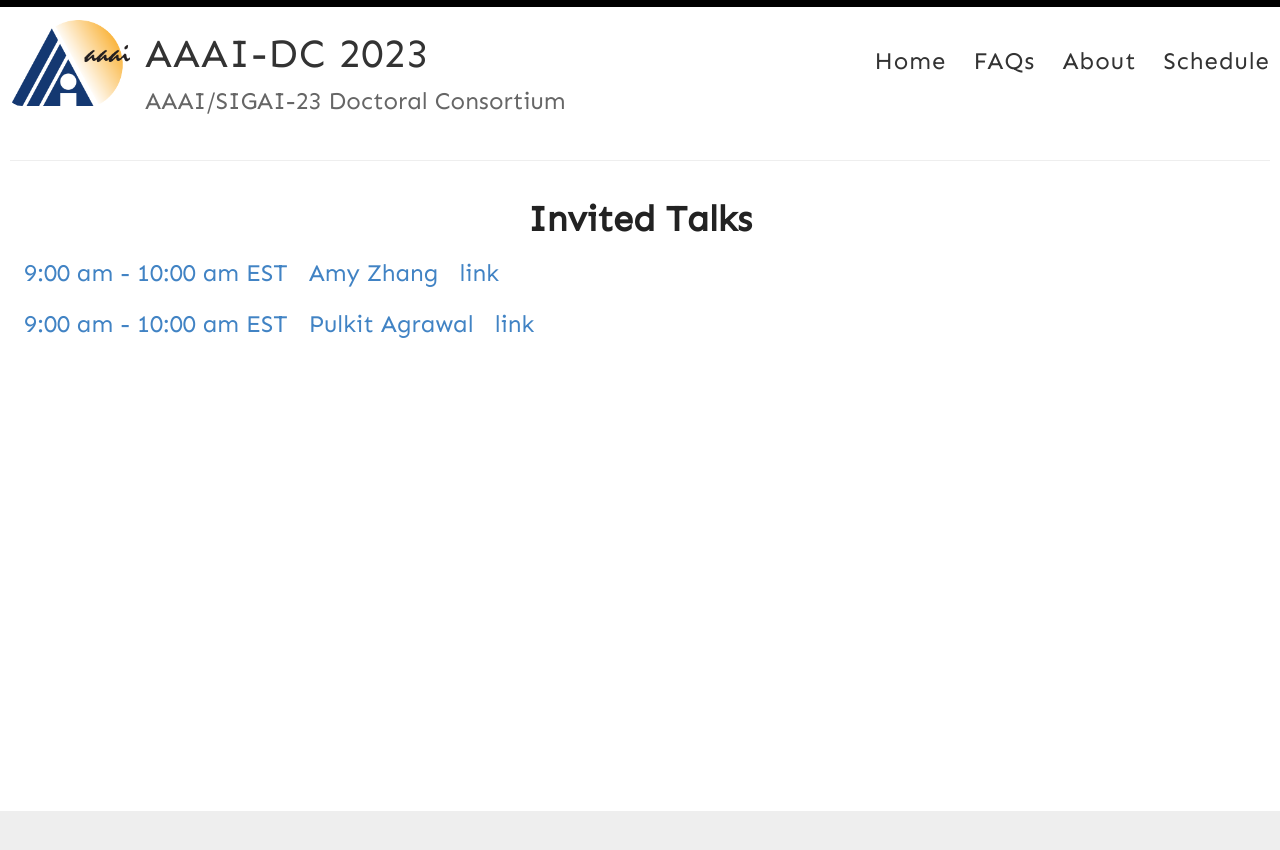
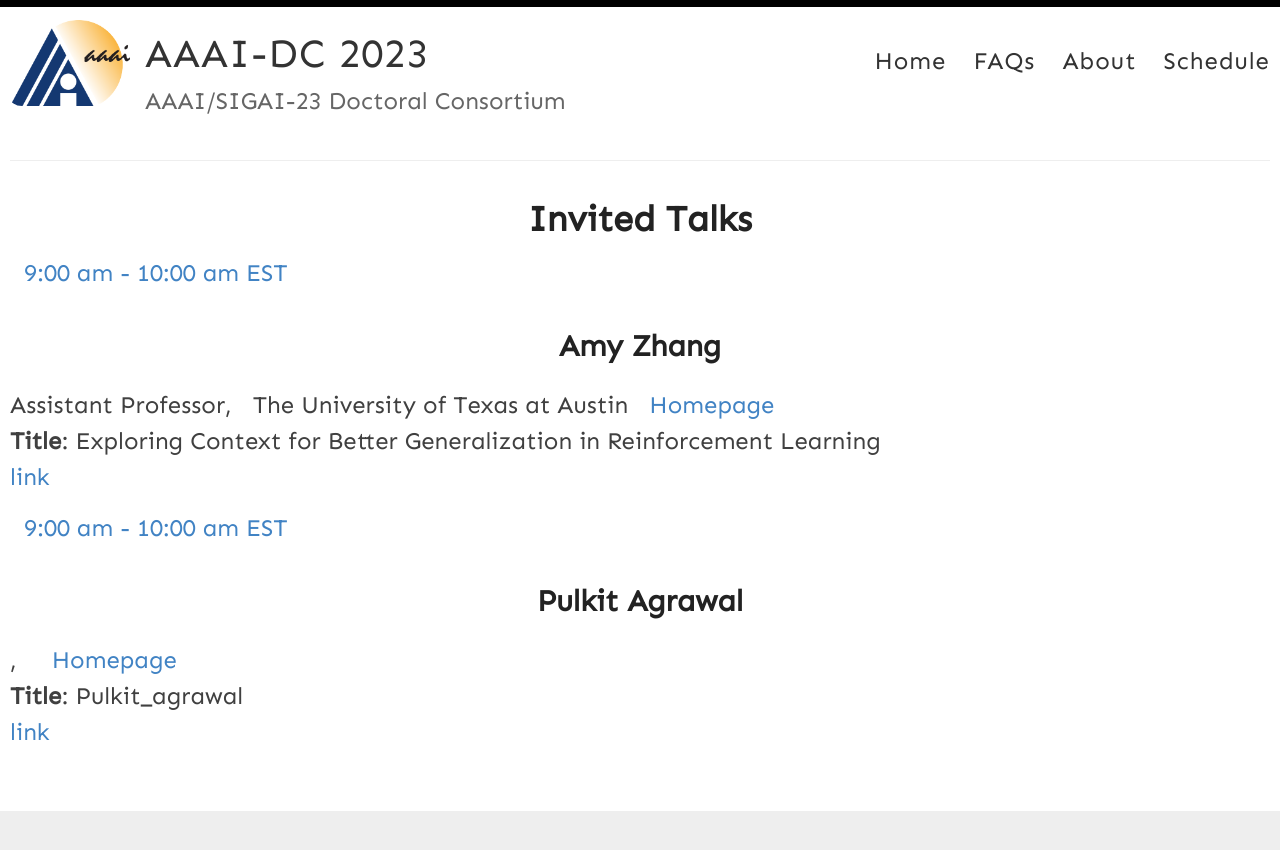
Before and after one commit to yue-ning/dc2025, a Jekyll site: the page built from _pages/speakers.md, in a window 1280 px wide. Shown: the top 850 px of the page. Built offline with Jekyll 4.4.1, drawn with Linux system fonts in a browser that asks for light colours.

Commit message:
fix speakers

```diff
--- a/_config.yml
+++ b/_config.yml
@@ -100,5 +100,3 @@ exclude:
 collections:
   speakers:
     output: true
-  panelists:
-    output: true
--- a/_pages/speakers.md
+++ b/_pages/speakers.md
@@ -6,6 +6,12 @@ permalink: "/speakers/"
 
 {% for speaker in site.speakers %}
   <div class="speaker">
-     <p><a href="{{ site.baseurl }}/{{ speaker.day }}">{{ speaker.label }} &nbsp; {{ speaker.time }}</a> &nbsp; <a href="{{ speaker.website }}">{{ speaker.name }}</a> &nbsp; <a href="..{{ speaker.url }}">link</a></p>
+     <p>
+     <a href="{{ site.baseurl }}/{{ speaker.day }}">{{ speaker.label }} &nbsp; {{ speaker.time }}</a> &nbsp;
+     <h2>{{ speaker.name }}</h2>
+    {{ speaker.role }}, &nbsp;  {{ speaker.institution }} &nbsp; <a href="{{ speaker.website }}"> Homepage </a> <br>
+    <b>Title</b>: {{ speaker.title }} <br>
+    <a href="..{{ speaker.url }}">link</a>
+    </p>
   </div>
 {% endfor %}
```
Also changed, not shown: _pages/panel.md (deleted, +0 -11 lines), _panelists/chang.md (deleted, +0 -9 lines), _panelists/gil.md (deleted, +0 -9 lines), _panelists/koenig.md (deleted, +0 -9 lines), _panelists/taylor.md (deleted, +0 -9 lines).
